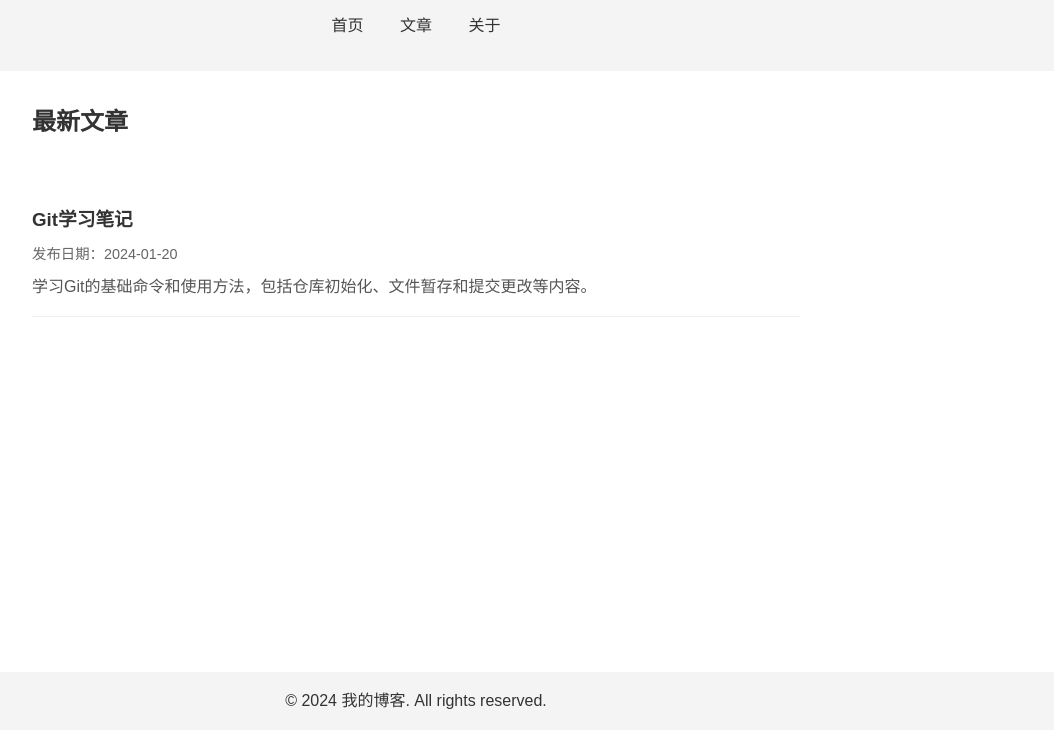
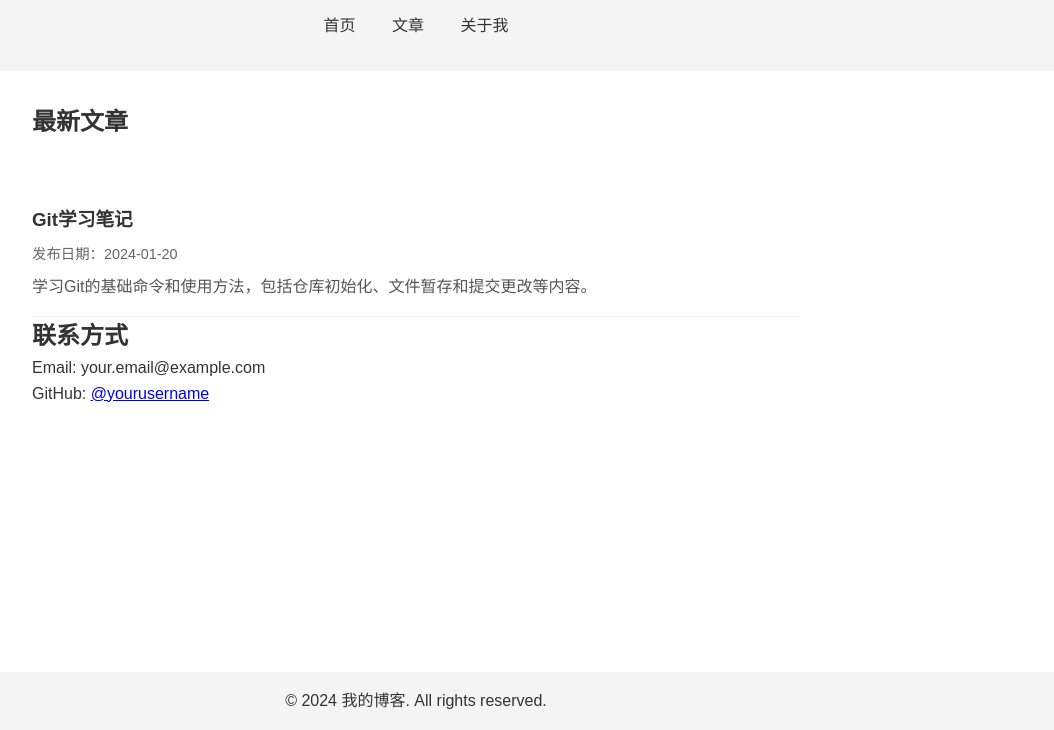
Before and after one commit to kingmissh/my-blog, a plain HTML site: page index.html in a window 1280 px wide. Shown: the part 70-800 px from the top of the page, without its empty margins (224-1278 px from the left). Drawn offline with Linux system fonts and the light colour scheme.

Commit message:
添加关于页面链接

```diff
--- a/index.html
+++ b/index.html
@@ -14,7 +14,7 @@
             <ul>
                 <li><a href="#home">首页</a></li>
                 <li><a href="#articles">文章</a></li>
-                <li><a href="#about">关于</a></li>
+                <li><a href="about.html">关于我</a></li>
             </ul>
         </nav>
     </header>
@@ -28,6 +28,14 @@
                     <p class="post-meta">发布日期：2024-01-20</p>
                     <p class="post-excerpt">学习Git的基础命令和使用方法，包括仓库初始化、文件暂存和提交更改等内容。</p>
                 </article>
+            </div>
+        </section>
+
+        <section id="contact">
+            <h2>联系方式</h2>
+            <div class="contact-info">
+                <p>Email: your.email@example.com</p>
+                <p>GitHub: <a href="https://github.com/yourusername">@yourusername</a></p>
             </div>
         </section>
     </main>
```
